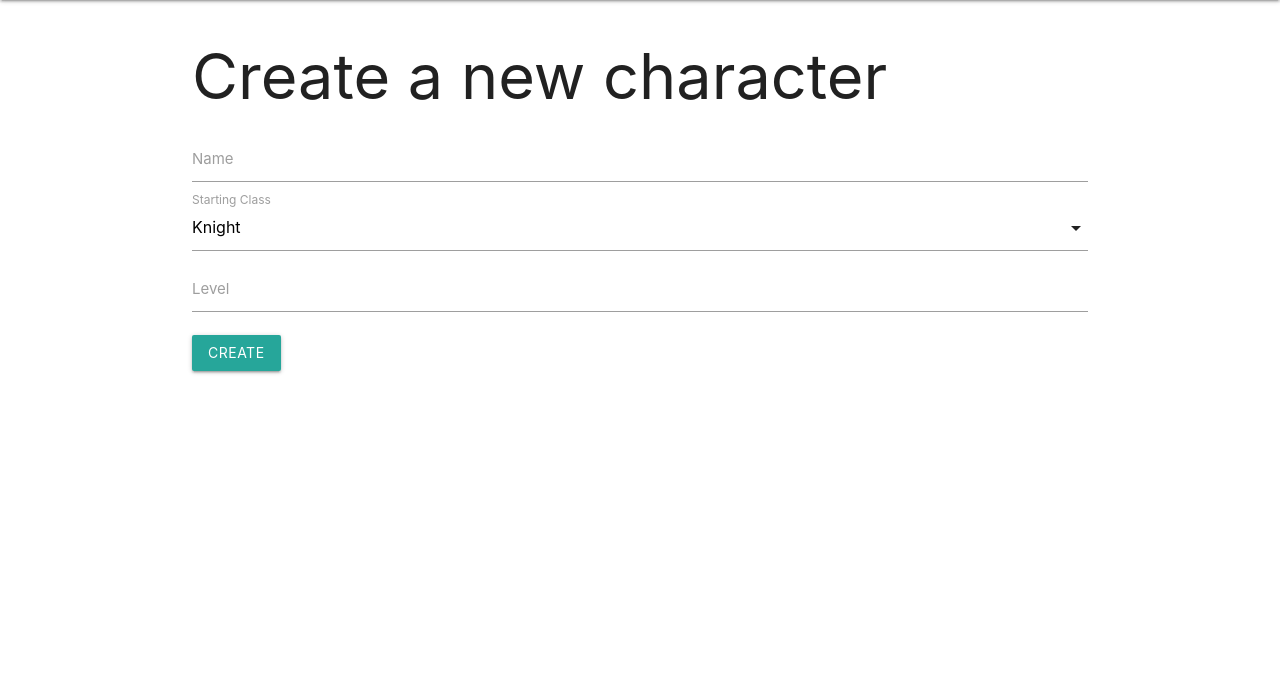
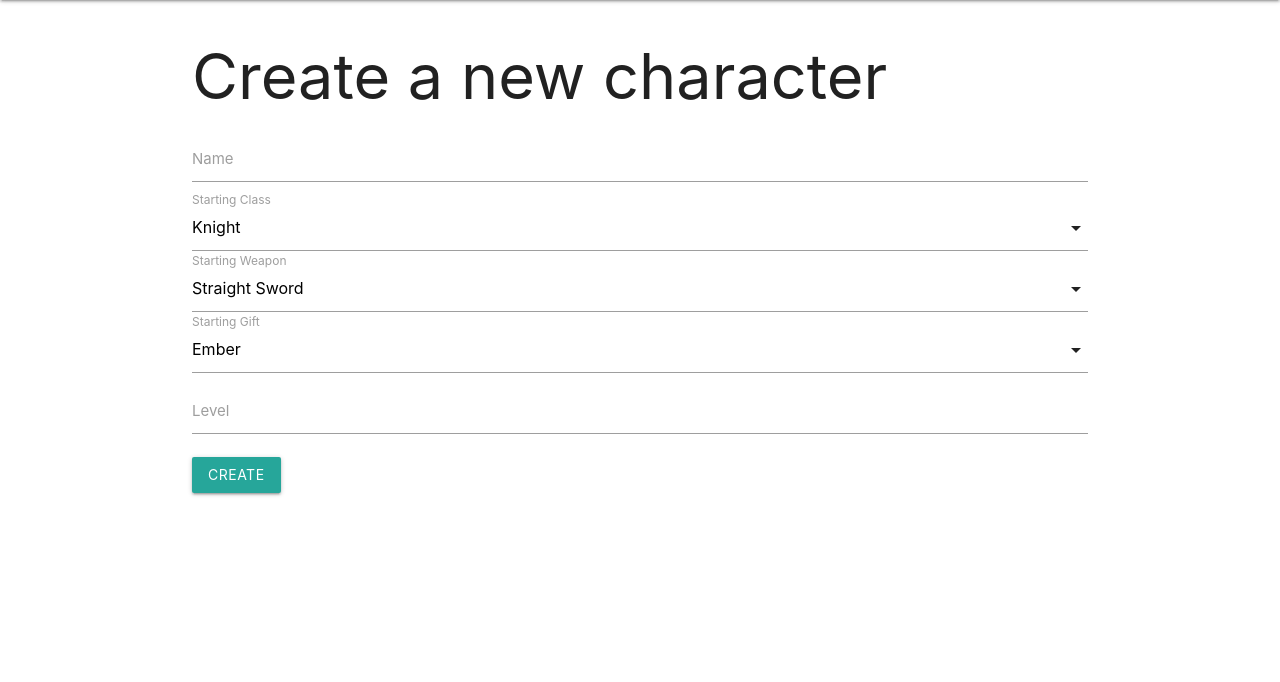
Before and after one commit to KolbiIvey/Unkindled-Odyssey, a Django app: page /characters/create/ in a window 1280 px wide. Shown: the part 64-746 px from the top of the page. Run offline with Django 4.2, Linux system fonts and the light colour scheme.

Commit message:
added more fields to model, updating create form, update form and detail page to reflect pages

```diff
--- a/main_app/forms.py
+++ b/main_app/forms.py
@@ -5,4 +5,4 @@
 class CharacterForm(ModelForm):
     class Meta:
          model = Character
-         fields = ['name', 'starting_class', 'level']
+         fields = ['name', 'starting_class', 'starting_weapon', 'starting_gift', 'level']
--- a/main_app/models.py
+++ b/main_app/models.py
@@ -31,6 +31,28 @@ STARTING_ATTRIBUTES = {
     'D': {'VIG': 10, 'ATT': 10, 'END': 10, 'VIT': 10, 'STR': 10, 'DEX': 10, 'INT': 10, 'FTH': 10, 'LCK': 10}
 }
 
+STARTING_WEAPONS = (
+    ('S', 'Straight Sword'),
+    ('K', 'Katana'),
+    ('G', 'Greatsword'),
+    ('A', 'Axe'),
+    ('C', 'Curved Sword'),
+    ('D', 'Dagger'),
+    ('H', 'Halberd'),
+    ('B', 'Bow'),
+    ('W', 'Whip'),
+    ('T', 'Talisman'),
+    ('Ss', 'Sorcerer\'s Staff'),
+)
+
+STARTING_GIFT = (
+    ('E', 'Ember'),
+    ('L', 'Life Ring'),
+    ('Y', 'Young White Branch'),
+    ('D', 'Divine Blessing'),
+    ('H', 'Human Pine Resin'),
+)
+
 
 class Character(models.Model):
     name = models.CharField(max_length=100)
@@ -39,6 +61,17 @@ class Character(models.Model):
         choices=STARTING_CLASS,
         default=[0][0]
     )
+    starting_weapon = models.CharField(
+        max_length=100,
+        choices=STARTING_WEAPONS,
+        default=STARTING_WEAPONS[0][0]
+    )
+    starting_gift = models.CharField(
+        max_length=1,
+        choices=STARTING_GIFT,
+        default=STARTING_GIFT[0][0]
+    )
+
     level = models.IntegerField()
     story = models.TextField(blank=True)
     user = models.ForeignKey(User, on_delete=models.CASCADE)
--- a/main_app/templates/characters/index.html
+++ b/main_app/templates/characters/index.html
@@ -8,7 +8,7 @@
         <div class="card">
             <div class="card-content">
                 <span class="card-title">{{ character.name }}</span>
-                <p>Starting Class: {{ character.starting_class|linebreaks}}</p>
+                <p>Starting Class: {{ character.get_starting_class_display|linebreaks}}</p>
                 <p>Level: {{ character.level }}</p>
             </div>
         </div>
--- a/main_app/templates/main_app/characters_create.html
+++ b/main_app/templates/main_app/characters_create.html
@@ -14,6 +14,14 @@
       <label for="{{ form.starting_class.id_for_label }}">Starting Class</label>
     </div>
     <div class="input-field">
+      {{ form.starting_weapon }}
+      <label for="{{ form.starting_weapon.id_for_label }}">Starting Weapon</label>
+    </div>
+    <div class="input-field">
+      {{ form.starting_gift }}
+      <label for="{{ form.starting_gift.id_for_label }}">Starting Gift</label>
+    </div>
+    <div class="input-field">
       {{ form.level }}
       <label for="{{ form.level.id_for_label }}">Level</label>
     </div>
```
Also changed, not shown: main_app/templates/characters/detail.html (+18 -2 lines), main_app/migrations/0002_character_starting_weapon.py (added), main_app/migrations/0003_character_starting_gift.py (added), main_app/migrations/0004_alter_character_starting_weapon.py (added).
